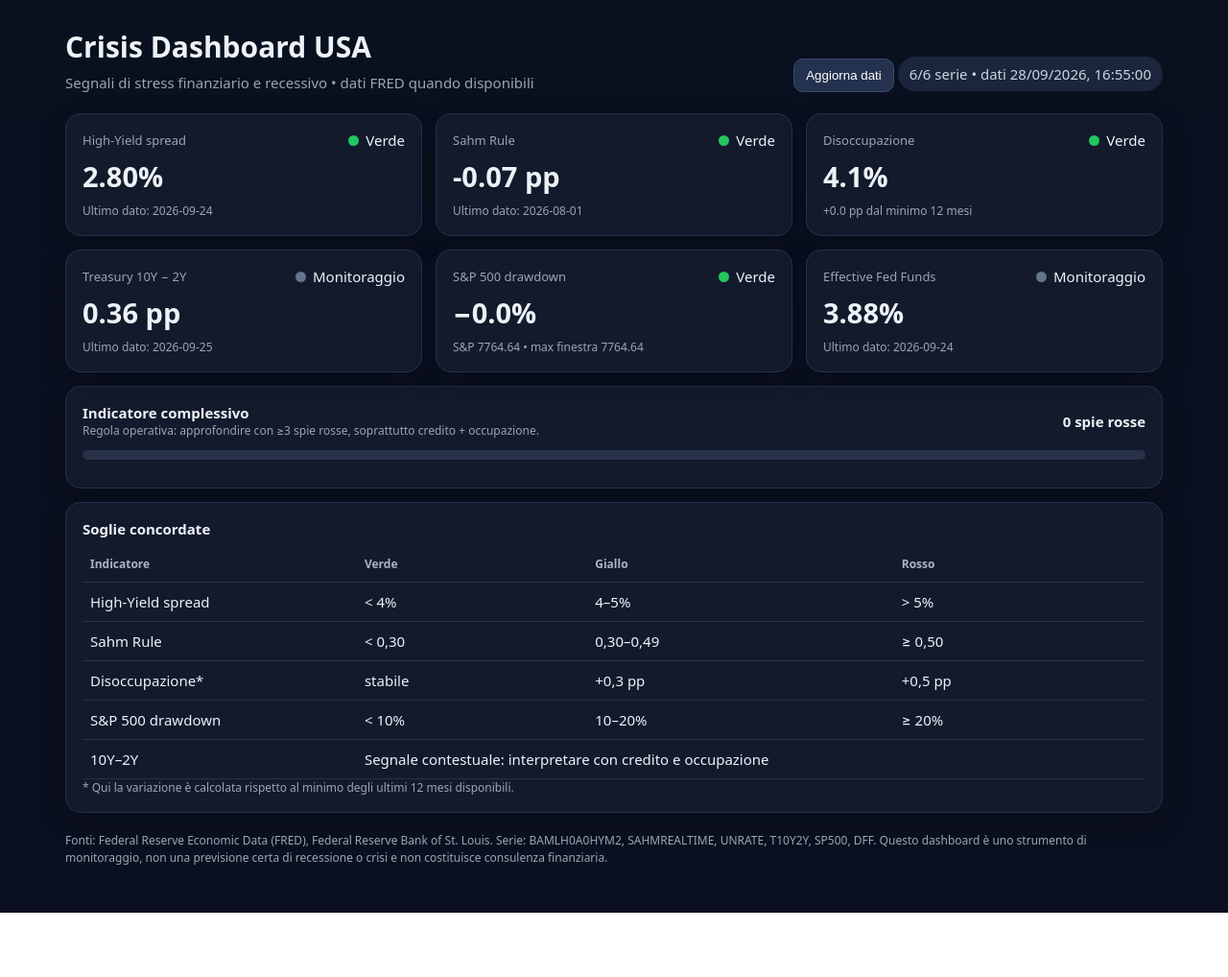
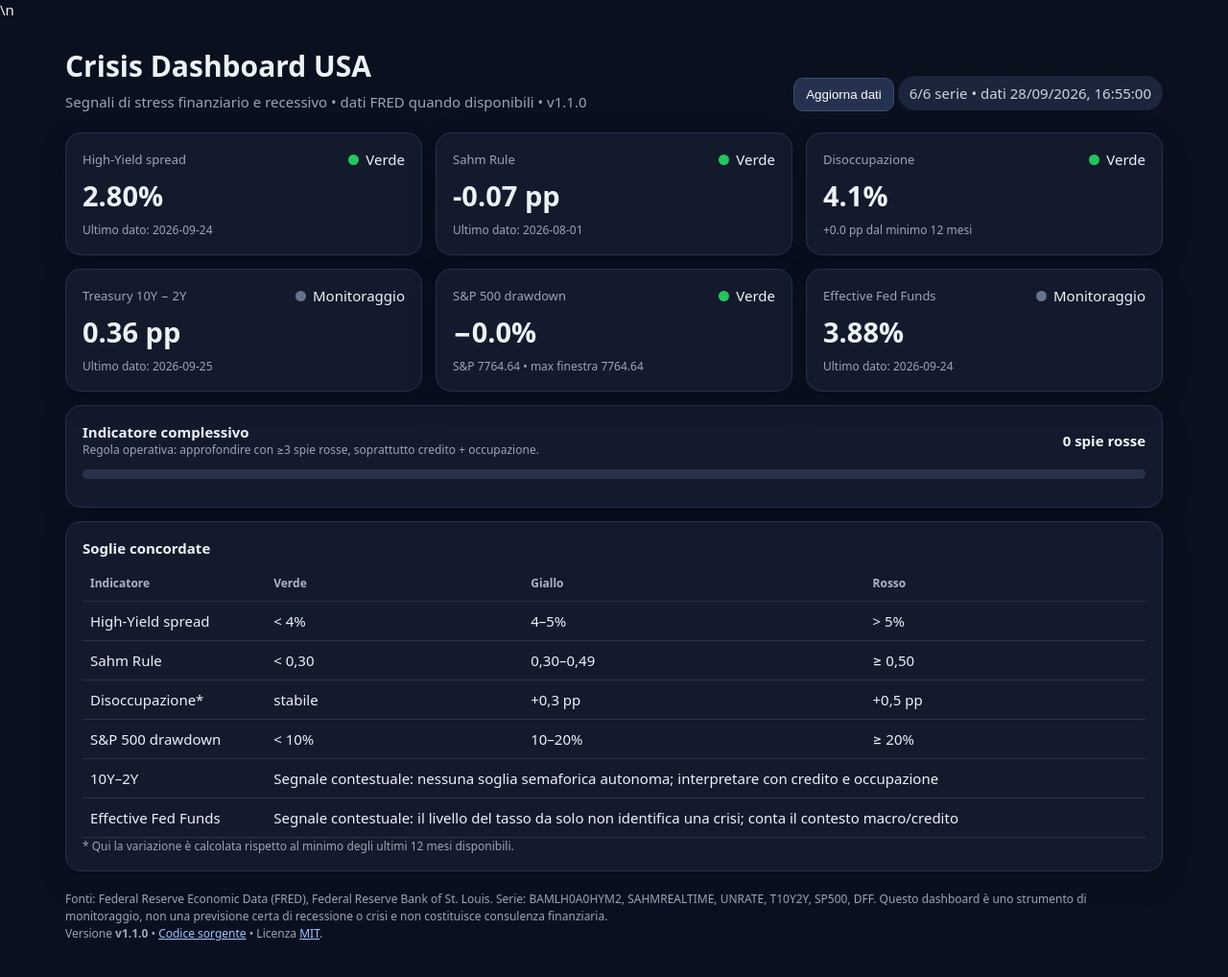
Before and after one commit to stefano-v/crisis-dashboard, a plain HTML site: page index.html in a window 1280 px wide. Shown: the whole page at 96% size. Before the commit the page ends 951 px from the top, so only its background shows below. Drawn offline with Linux system fonts and the light colour scheme.

Commit message:
Add version, source links, favicon reference and monitoring notes

```diff
--- a/index.html
+++ b/index.html
@@ -3,7 +3,7 @@
 <head>
 <meta charset="utf-8">
 <meta name="viewport" content="width=device-width,initial-scale=1">
-<title>Crisis Dashboard USA</title>
+<title>Crisis Dashboard USA</title>\n<link rel="icon" type="image/svg+xml" href="./favicon.svg">
 <style>
 :root{--bg:#0b1020;--card:#141b2d;--text:#edf2f7;--muted:#9aa6b2;--green:#22c55e;--yellow:#eab308;--red:#ef4444;--blue:#60a5fa}
 *{box-sizing:border-box} body{margin:0;background:linear-gradient(180deg,#09101e,#0b1020 35%);color:var(--text);font:15px system-ui,-apple-system,Segoe UI,Roboto,sans-serif}
@@ -19,7 +19,7 @@ button{background:#24324f;color:white;border:1px solid #3a4b6c;padding:9px 12px;
 </style>
 </head>
 <body><div class="wrap">
-<div class="top"><div><h1>Crisis Dashboard USA</h1><div class="sub">Segnali di stress finanziario e recessivo • dati FRED quando disponibili</div></div>
+<div class="top"><div><h1>Crisis Dashboard USA</h1><div class="sub">Segnali di stress finanziario e recessivo • dati FRED quando disponibili • <span id="version">v1.1.0</span></div></div>
 <div><button onclick="loadAll()">Aggiorna dati</button> <span class="badge" id="updated">Caricamento…</span></div></div>
 <div class="grid" id="cards"></div>
 <div class="card wide" style="margin-top:14px">
@@ -33,16 +33,19 @@ button{background:#24324f;color:white;border:1px solid #3a4b6c;padding:9px 12px;
 <tr><td>Sahm Rule</td><td>&lt; 0,30</td><td>0,30–0,49</td><td>≥ 0,50</td></tr>
 <tr><td>Disoccupazione*</td><td>stabile</td><td>+0,3 pp</td><td>+0,5 pp</td></tr>
 <tr><td>S&P 500 drawdown</td><td>&lt; 10%</td><td>10–20%</td><td>≥ 20%</td></tr>
-<tr><td>10Y–2Y</td><td colspan="3">Segnale contestuale: interpretare con credito e occupazione</td></tr>
+<tr><td>10Y–2Y</td><td colspan="3">Segnale contestuale: nessuna soglia semaforica autonoma; interpretare con credito e occupazione</td></tr>
+<tr><td>Effective Fed Funds</td><td colspan="3">Segnale contestuale: il livello del tasso da solo non identifica una crisi; conta il contesto macro/credito</td></tr>
 </tbody></table>
 <div class="small">* Qui la variazione è calcolata rispetto al minimo degli ultimi 12 mesi disponibili.</div>
 </div>
 <footer>
 Fonti: Federal Reserve Economic Data (FRED), Federal Reserve Bank of St. Louis. Serie: BAMLH0A0HYM2, SAHMREALTIME, UNRATE, T10Y2Y, SP500, DFF.
-Questo dashboard è uno strumento di monitoraggio, non una previsione certa di recessione o crisi e non costituisce consulenza finanziaria.
+Questo dashboard è uno strumento di monitoraggio, non una previsione certa di recessione o crisi e non costituisce consulenza finanziaria.<br>
+Versione <b>v1.1.0</b> • <a href="https://github.com/stefano-v/crisis-dashboard" target="_blank" rel="noopener" style="color:#9ec5ff">Codice sorgente</a> • Licenza <a href="https://github.com/stefano-v/crisis-dashboard/blob/main/LICENSE" target="_blank" rel="noopener" style="color:#9ec5ff">MIT</a>.
 </footer>
 </div>
 <script>
+const APP_VERSION = "1.1.0";
 const series = {
  hy:{id:"BAMLH0A0HYM2",name:"High-Yield spread",unit:"%",kind:"hy"},
  sahm:{id:"SAHMREALTIME",name:"Sahm Rule",unit:" pp",kind:"sahm"},
@@ -94,5 +97,6 @@ async function loadAll(){
  document.getElementById("summary").textContent=reds>=3?`${reds} spie rosse — approfondire`:`${reds} spie rosse`;
  document.getElementById("updated").textContent=`${loaded}/6 serie • dati ${localPayload?.generated_at ? new Date(localPayload.generated_at).toLocaleString("it-IT") : "N/D"}`;
 }
+document.getElementById("version").textContent = "v"+APP_VERSION;
 loadAll();
 </script></body></html>
```
